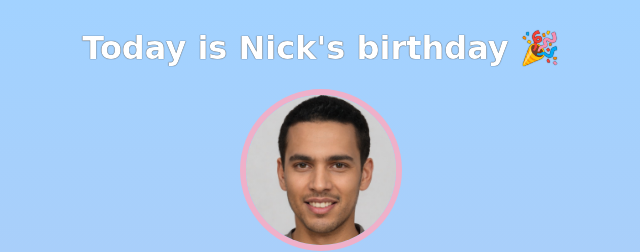
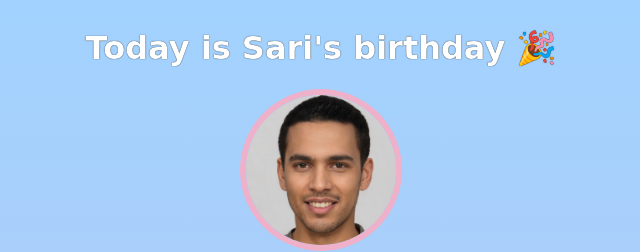
Before and after one commit to brostrom-scott/Birthday-Gift-Site, a website built with Vite: page index.html in a window 1280 px wide. Shown: the top 252 px of the page, 319-959 px from the left. Built offline with nearby package versions, Linux system fonts and the light colour scheme; a web font is replaced by a local one.

Commit message:
Update index.html

```diff
--- a/index.html
+++ b/index.html
@@ -7,7 +7,7 @@
     </head>
     <body>
         <div id="header">
-            <h1>Today is Nick's birthday 🎉</h1>
+            <h1>Today is Sari's birthday 🎉</h1>
             <img id="bff-img" src="images/nick.jpg">
             <h2 id="bday-age">24 years old</h2>
             <h4 id="bday-date">01.11.2022</h4>
```
